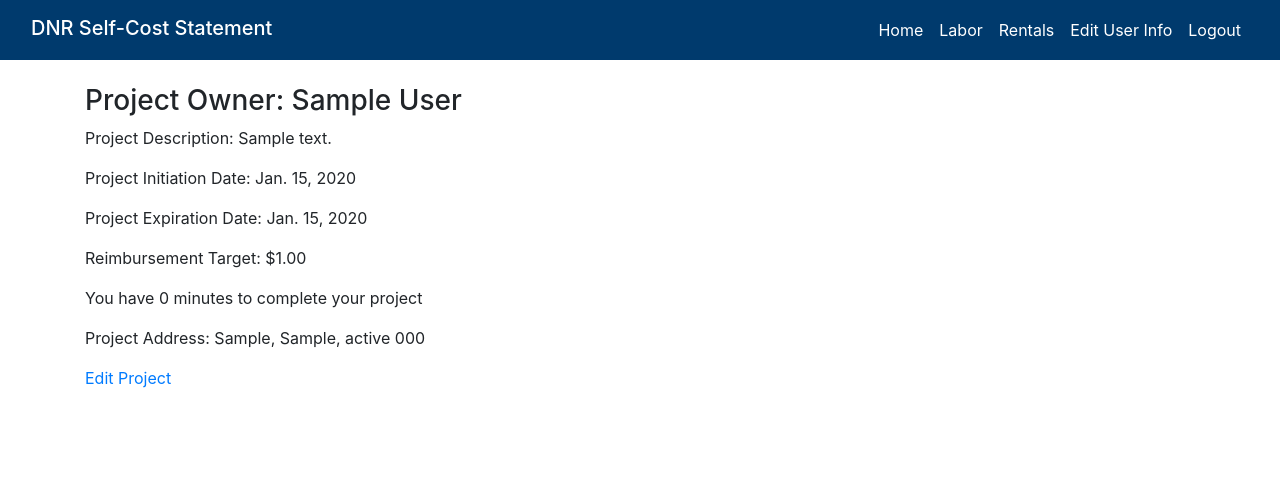
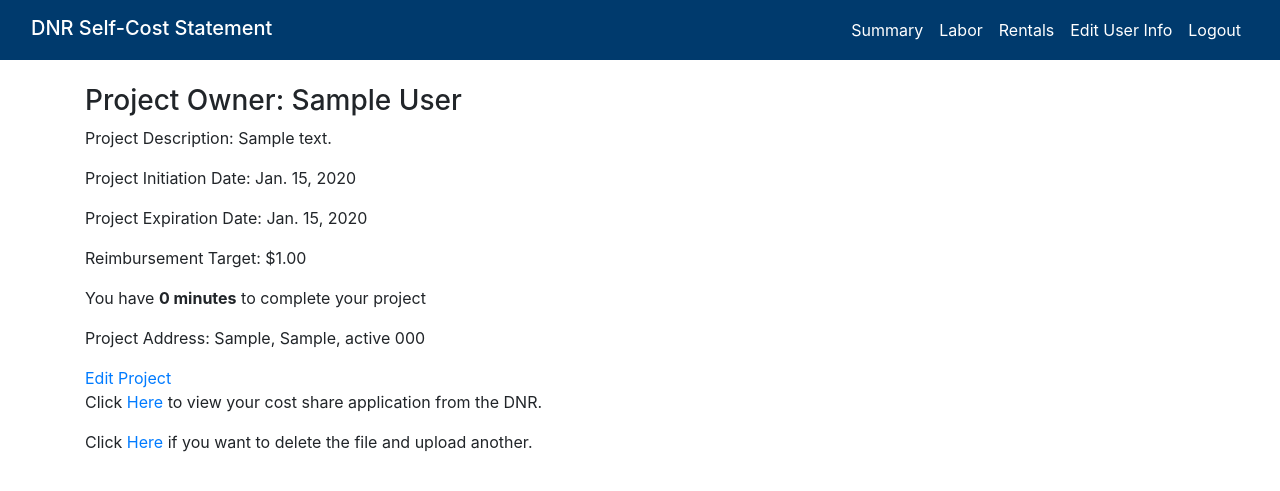
Before and after one commit to nistalb/DNR, a Django app: page /landing/ in a window 1280 px wide. Shown: the top 491 px of the page. Run offline with Django 3.2, Linux system fonts and the light colour scheme; a user stored in the database is signed in; tables that the repository leaves empty hold one stand-in row (values such as "Sample post"); some libraries are stand-ins or nearby versions.

Commit message:
adds delete from AWS and allows pdf to open in browser

```diff
--- a/main_app/forms.py
+++ b/main_app/forms.py
@@ -1,6 +1,6 @@
 from django.forms import ModelForm
 from django.forms.widgets import DateInput, EmailInput, FileInput, NumberInput, PasswordInput, TextInput, Textarea, URLInput
-from .models import User, Project, Labor, Rental
+from .models import User, Project, Labor, Rental, PDF
 
 from django.contrib.auth.forms import UserCreationForm
 
@@ -14,10 +14,9 @@ class UserCreateForm(UserCreationForm):
 class ProjectForm(ModelForm):
     class Meta:
         model = Project
-        fields = ('description', 'date', 'url', 'street', 'city', 'state', 'zip_code', 'reimbursement', 'expiration_date')
-        labels = {'date': 'Date Initiated', 'url': 'PDF Upload'}
-        widgets = {'url': FileInput,
-                    'date': DateInput(attrs={'class': 'datepicker'}),
+        fields = ('description', 'date', 'street', 'city', 'state', 'zip_code', 'reimbursement', 'expiration_date')
+        labels = {'date': 'Date Initiated'}
+        widgets = { 'date': DateInput(attrs={'class': 'datepicker'}),
                     'expiration_date': DateInput(attrs={'class': 'datepicker'}),
                     'description': Textarea(attrs={'rows':3, 'cols':15})
                     }
@@ -39,3 +38,10 @@ class RentalForm(ModelForm):
                     'start_date': DateInput(attrs={'class': 'datepicker form-control'}),
                     'end_date': DateInput(attrs={'class': 'datepicker form-control'}),
                     }
+
+class PdfForm(ModelForm):
+    class Meta:
+        model = PDF
+        fields = ('url',)
+        labels = {'url': 'PDF Upload'}
+        widgets = {'url': FileInput,}
--- a/main_app/models.py
+++ b/main_app/models.py
@@ -7,7 +7,6 @@ from django.contrib.auth.models import User
 class Project(models.Model):
     description = models.TextField(max_length=500)
     date = models.DateField()
-    url = models.URLField(max_length=200, blank=True, null=True, help_text='Add the pdf file from DNR describing the project.')
     street = models.CharField(max_length=200)
     city = models.CharField(max_length=200)
     state = models.CharField(max_length=200)
@@ -45,3 +44,10 @@ class Rental(models.Model):
 
     class Meta:
         ordering = ['-start_date']
+
+class PDF(models.Model):
+    url = models.URLField(max_length=200, blank=True, null=True, help_text='Add the pdf file from DNR describing the project.')
+    project = models.ForeignKey(Project, on_delete=models.CASCADE)
+
+    def __str__(self):
+        return self.project
--- a/main_app/static/styles/main.css
+++ b/main_app/static/styles/main.css
@@ -38,3 +38,7 @@ td, th {
     text-align: center;
     vertical-align: center;
 }
+
+hr {
+    border-top: 2px solid black;
+}
--- a/main_app/templates/base.html
+++ b/main_app/templates/base.html
@@ -28,7 +28,7 @@
                     </button>
                     <div class="collapse navbar-collapse" id="navbarSupportedContent">
                         <div class="navbar-nav ml-auto">
-                            <a class="nav-link text-white" href="{% url 'landing' %}">Home</a>
+                            <a class="nav-link text-white" href="{% url 'landing' %}">Summary</a>
                             <a class="nav-link text-white" href="{% url 'labor_create' %}">Labor</a>
                             <a class="nav-link text-white" href="{% url 'rental_create' %}">Rentals</a>
                             <a class="nav-link text-white" href="{% url 'register_edit' pk=user.pk %}">Edit User Info</a>
--- a/main_app/templates/landing.html
+++ b/main_app/templates/landing.html
@@ -1,4 +1,6 @@
 {% extends 'base.html' %}
+{% load bootstrap4 %}
+
 {% block content %}
 
 <div id="content" class="container">
@@ -8,12 +10,31 @@
         <p>Project Initiation Date: {{ project.date }}</p>
         <p>Project Expiration Date: {{ project.expiration_date }}</p>
         <p>Reimbursement Target: ${{ project.reimbursement }}</p>
-        <p>You have {{project.expiration_date|timeuntil}} to complete your project</p>
+        <p>You have <strong>{{project.expiration_date|timeuntil}}</strong> to complete your project</p>
     </div>
     <div>
         <p>Project Address: {{ project.street }}, {{ project.city }}, {{ project.state }} {{ project.zip_code }}</p>
         <a href="{% url 'project_edit' pk=project.pk %}">Edit Project</a>
     </div>
+
+    {% for pdf in pdf %}
+        <p>Click <span><a href="{{pdf.url}}">Here</a></span> to view your cost share application from the DNR.</p>
+        <p>Click <span><a href="{% url 'delete_pdf' pk=pdf.pk %}">Here</a></span> if you want to delete the file and upload another.</p>
+    {% empty %}
+        <div class="row justify-content-center">
+            <form action="{% url 'add_pdf' pk=project.pk %}" class='form' enctype='multipart/form-data' method="POST">
+                {% csrf_token %}
+
+                {% bootstrap_form pdf_form %}
+
+                {% buttons %}
+                    <div class="row justify-content-center">
+                        <button type="submit" class='btn btn-primary mx-1'>Submit</button>
+                    </div>
+                {% endbuttons %}
+            </form>
+        </div>
+    {% endfor %}
 </div>
 
 {% endblock %}
--- a/main_app/templates/main_app/project_form.html
+++ b/main_app/templates/main_app/project_form.html
@@ -46,10 +46,6 @@
             {% bootstrap_field form.reimbursement placeholder='$$' %}
         </div>
 
-        <div class="form-group">
-            {% bootstrap_field form.url %}
-        </div>
-
         {% buttons %}
             <div class="row justify-content-center">
                 <button type="submit" class='btn btn-primary mx-1'>Submit</button>
--- a/main_app/urls.py
+++ b/main_app/urls.py
@@ -11,6 +11,8 @@ urlpatterns = [
     path('landing/', views.landing, name='landing'),
     path('project/create', views.ProjectCreateView.as_view(), name='project_create'),
     path('project/<pk>/edit', views.ProjectUpdateView.as_view(), name='project_edit'),
+    path('project/<pk>/add_pdf', views.add_pdf, name='add_pdf'),
+    path('project/<pk>/delete_pdf', views.delete_pdf, name='delete_pdf'),
     path('labor/create', views.labor_create, name='labor_create'),
     path('labor/<pk>/edit', views.LaborUpdateView.as_view(), name='labor_edit'),
     path('labor/<pk>/delete', views.LaborDeleteView.as_view(), name='labor_delete'),
--- a/main_app/views.py
+++ b/main_app/views.py
@@ -6,10 +6,18 @@ from django.urls import reverse_lazy
 from django.db.models import Sum
 
 # import forms
-from .forms import UserCreateForm, ProjectForm, LaborForm, RentalForm
+from .forms import UserCreateForm, ProjectForm, LaborForm, RentalForm, PdfForm
 
 # import models
-from .models import User, Project, Labor, Rental
+from .models import User, Project, Labor, Rental, PDF
+
+# AWS imports
+import boto3
+import uuid
+
+# AWS Constants
+S3_BASE_URL = 'https://s3-us-west-2.amazonaws.com/'
+BUCKET = 'country-mechanic'
 
 # Create your views here.
 
@@ -37,7 +45,9 @@ def landing(request):
         user = User.objects.get(id=request.user.id)
         project = Project.objects.get(owner_id=request.user.id)
         rental_sum = Rental.objects.filter(project_id=project.id).aggregate(Sum('cost'))['cost__sum']
-        context = {'user': user, 'project': project, 'rental_sum': rental_sum}
+        pdf = project.pdf_set.all()
+        pdf_form = PdfForm()
+        context = {'user': user, 'project': project, 'rental_sum': rental_sum, 'pdf_form': pdf_form, 'pdf': pdf}
         return render(request, 'landing.html', context)
     else:
         return redirect('project_create')
@@ -114,3 +124,43 @@ class RentalDeleteView(DeleteView):
     model = Rental
     success_url = reverse_lazy('rental_create')
     # uses default template at main_app/rental_confirm_delete.html
+
+# ==== PDF ====
+def add_pdf(request, pk):
+    # photo-file will be the "name" attribute on the <input type="file">
+    pdf_file = request.FILES.get('url', None)
+    print(pdf_file)
+    if pdf_file:
+        s3 = boto3.client('s3')
+        # need a unique "key" for S3 / needs pdf file extension too
+        key = uuid.uuid4().hex[:6] + \
+            pdf_file.name[pdf_file.name.rfind('.'):]
+        # just in case something goes wrong
+        try:
+            # adding the ExtraArgs allows the PDF to be opened from an anchor tag
+            s3.upload_fileobj(pdf_file, BUCKET, key, ExtraArgs={'ContentType': 'application/pdf'})
+            # build the full url string
+            url = f"{S3_BASE_URL}{BUCKET}/{key}"
+
+            pdf = PDF(url=url, project_id=pk)
+            pdf.save()
+        except:
+            print('An error occurred uploading file to S3')
+    return redirect('landing')
+
+
+def delete_pdf(request, pk):
+    pdf = PDF.objects.get(pk=pk)
+    # delete the row from psql table
+    pdf.delete()
+
+    # steps below will delete file from AWS S3
+    s3 = boto3.client('s3')
+
+    # gets the file name from the url created in add_pdf
+    key = pdf.url[-10:]
+
+    # deletes the file from AWS S3, must be formatted as shown
+    s3.delete_object(Bucket=BUCKET, Key=key)
+
+    return redirect('landing')
```
Also changed, not shown: requirements.txt (+7 -0 lines), main_app/migrations/0012_auto_20210609_2221.py (added).
